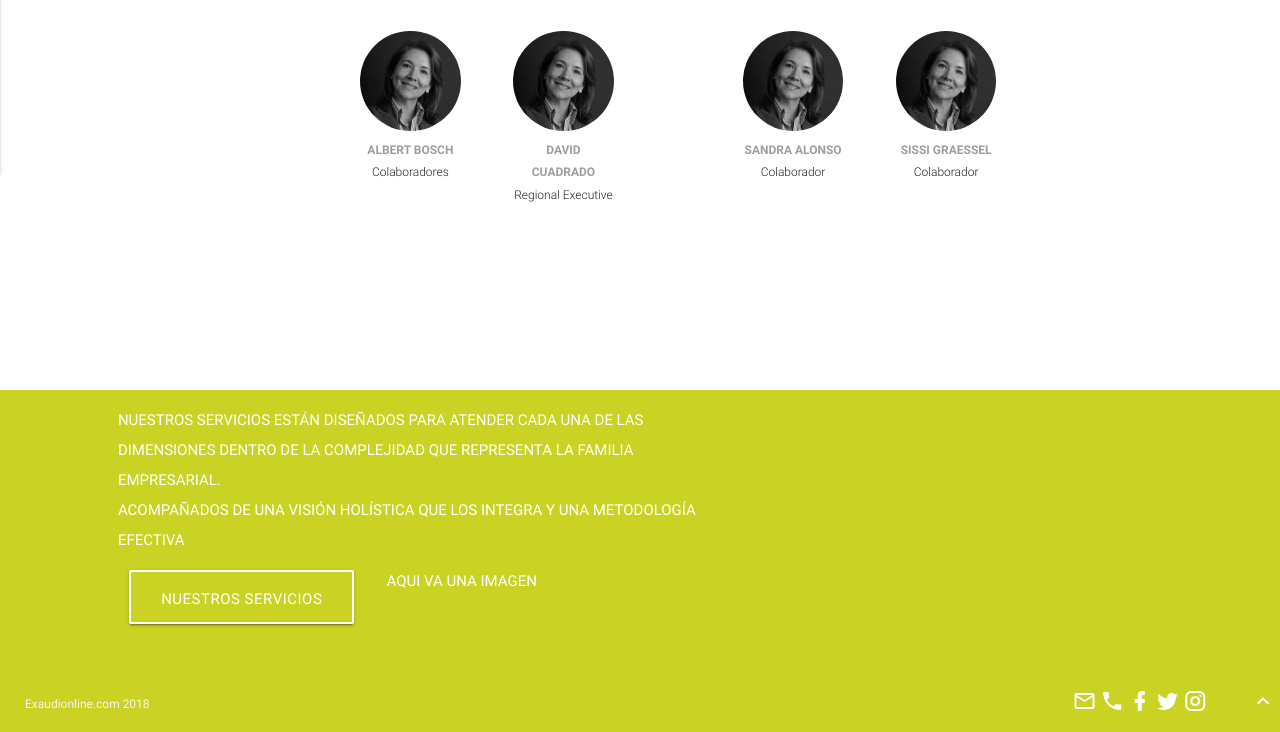
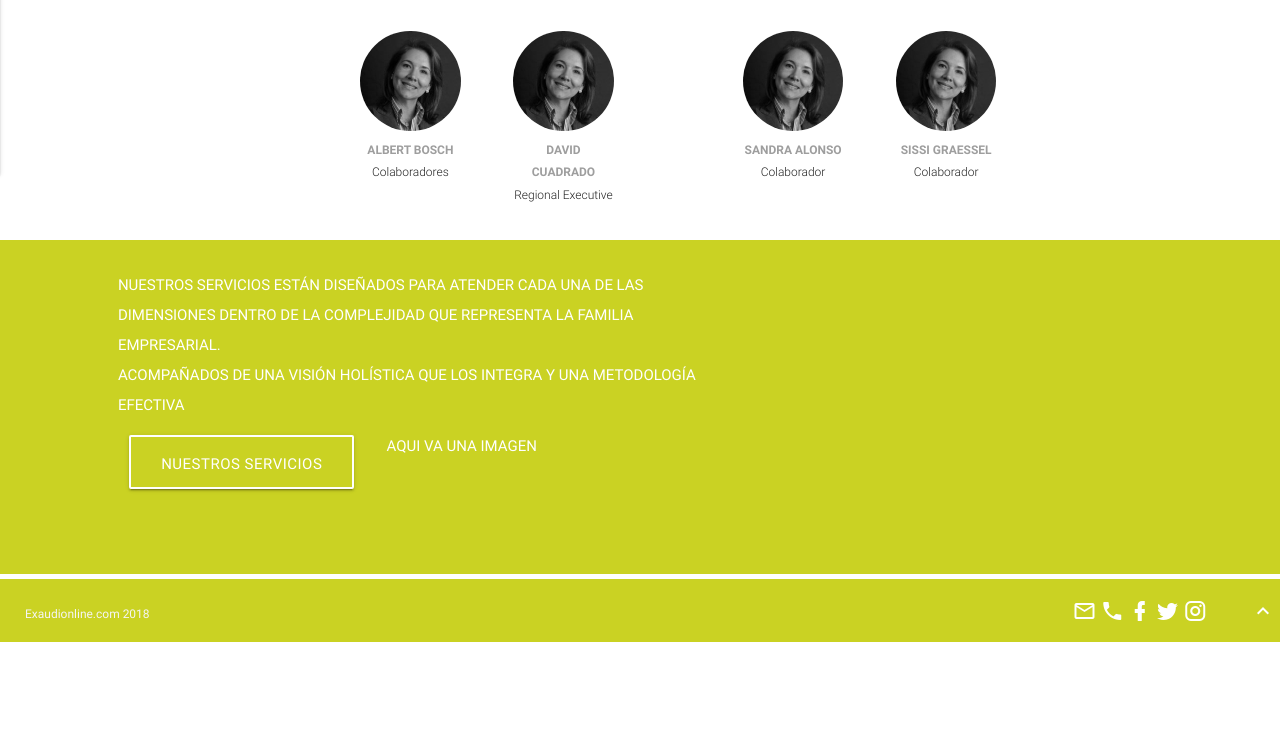
Before and after one commit to johnny9052/EXAUDI, a PHP site: page /index.php?page=team in a window 1280 px wide. Shown: the part 686-1418 px from the top of the page. After the commit the page ends 1328 px from the top, so only its background shows below. Run offline with PHP 8.4, Linux system fonts and the light colour scheme.

Commit message:
Avances team y cambios exaudi.css

```diff
--- a/Resources/public/css/exaudi.css
+++ b/Resources/public/css/exaudi.css
@@ -37,11 +37,9 @@
     padding-top: 150px !important;
 }
 
-
-.centrarVerticalSectionTeam{
-    padding-top: 150px !important;
+.whiteLineFooter{
+    height: 5px !important;
 }
-
 .titleTeam{
     font-size: 15px;
     text-align: center;
--- a/View/public/team.php
+++ b/View/public/team.php
@@ -175,8 +175,11 @@
 </div>
 
 
-<div class="anchoTotal alturaSectionHome centrarVerticalSectionHome">
-    <div class="row verdeExaudi">
+<div class="verdeExaudi anchoTotal">
+    <div class="section">
+
+        <div class="row">
+
             <div class="col s12 m1">
 
             </div>
@@ -199,3 +202,5 @@
             </div>
         </div>
     </div>
+</div>
+<div class="whiteLineFooter"></div>
```
Lines whose indentation alone changed are shown as unchanged.
